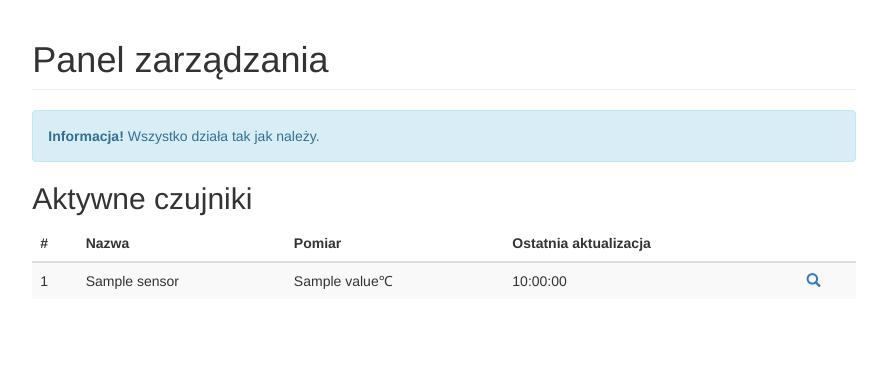
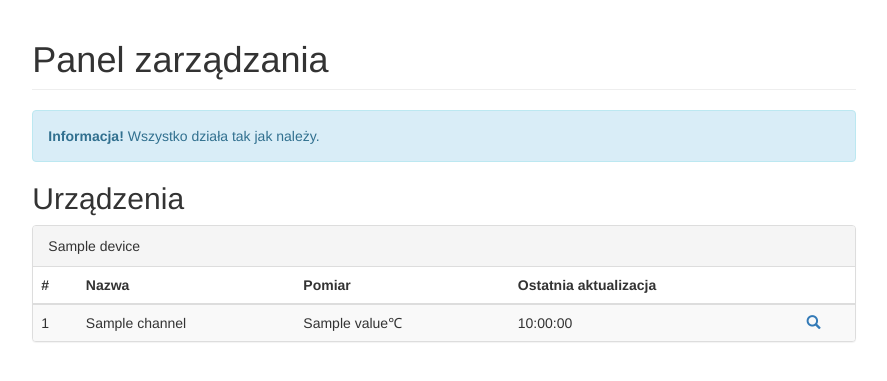
Before and after one commit to darksv/Dashboard, a Flask app: template app/templates/index.html in a window 1280 px wide. Shown: the top 381 px of the page, without its empty margins (196-1083 px from the left). Run offline with Flask 2, Linux system fonts and the light colour scheme; the template is opened without the code that fills it: most values are stand-ins (such as "Sample title", 1, 10 or a date in 2020); some libraries are stand-ins or nearby versions.

Commit message:
add support for multiple devices

```diff
--- a/app/templates/index.html
+++ b/app/templates/index.html
@@ -9,8 +9,10 @@
                 <strong>Informacja!</strong> Wszystko działa tak jak należy.
             </div>
 
-            <h2 class="sub-header">Aktywne czujniki</h2>
-            <div class="table-responsive">
+            <h2 class="sub-header">Urządzenia</h2>
+            {% for device in devices %}
+            <div class="panel panel-default">
+                <div class="panel-heading">{{ device['name'] }}</div>
                 <table class="table table-striped">
                     <thead>
                         <tr>
@@ -22,18 +24,20 @@
                         </tr>
                     </thead>
                     <tbody>
-                    {% for sensor in sensors %}
+                    {% for channel in device['channels'] %}
                         <tr>
-                            <td>{{ sensor['id'] }}</td>
-                            <td>{{ sensor['name'] }}</td>
-                            <td>{{ sensor['value'] }}℃</td>
-                            <td>{{ sensor['value_updated'].strftime('%H:%M:%S') }}</td>
-                            <td><a href="{{ url_for('sensor_details', sensor_id=sensor['id']) }}"><span class="glyphicon glyphicon-search" aria-hidden="true"></span></a></td>
+                            <td>{{ channel['id'] }}</td>
+                            <td>{{ channel['name'] }}</td>
+                            <td>{{ channel['value'] }}℃</td>
+                            <td>{{ channel['value_updated'].strftime('%H:%M:%S') }}</td>
+                            <td><a href="{{ url_for('sensor_details', sensor_id=channel['id']) }}"><span class="glyphicon glyphicon-search" aria-hidden="true"></span></a></td>
                         </tr>
                     {% endfor %}
                     </tbody>
                 </table>
             </div>
+            {% endfor %}
+
         </div>
     </div>
 </div>
--- a/run.py
+++ b/run.py
@@ -23,13 +23,14 @@ if config.DEVELOPMENT:
 
 
 @app.route('/')
-def hello_world():
-    channels = requests.get('http://test.hsdxd.usermd.net/channels').json()['data']
+def devices_list():
+    devices = requests.get('http://test.hsdxd.usermd.net/devices').json()['data']
 
-    for channel in channels:
-        convert_in_dict(channel, 'value_updated', iso8601.parse_date)
+    for device in devices:
+        for channel in device['channels']:
+            convert_in_dict(channel, 'value_updated', iso8601.parse_date)
 
-    return render_template('index.html', title='Dashboard', sensors=channels)
+    return render_template('index.html', title='Dashboard', devices=devices)
 
 
 @app.route('/api/<path:path>')
```
